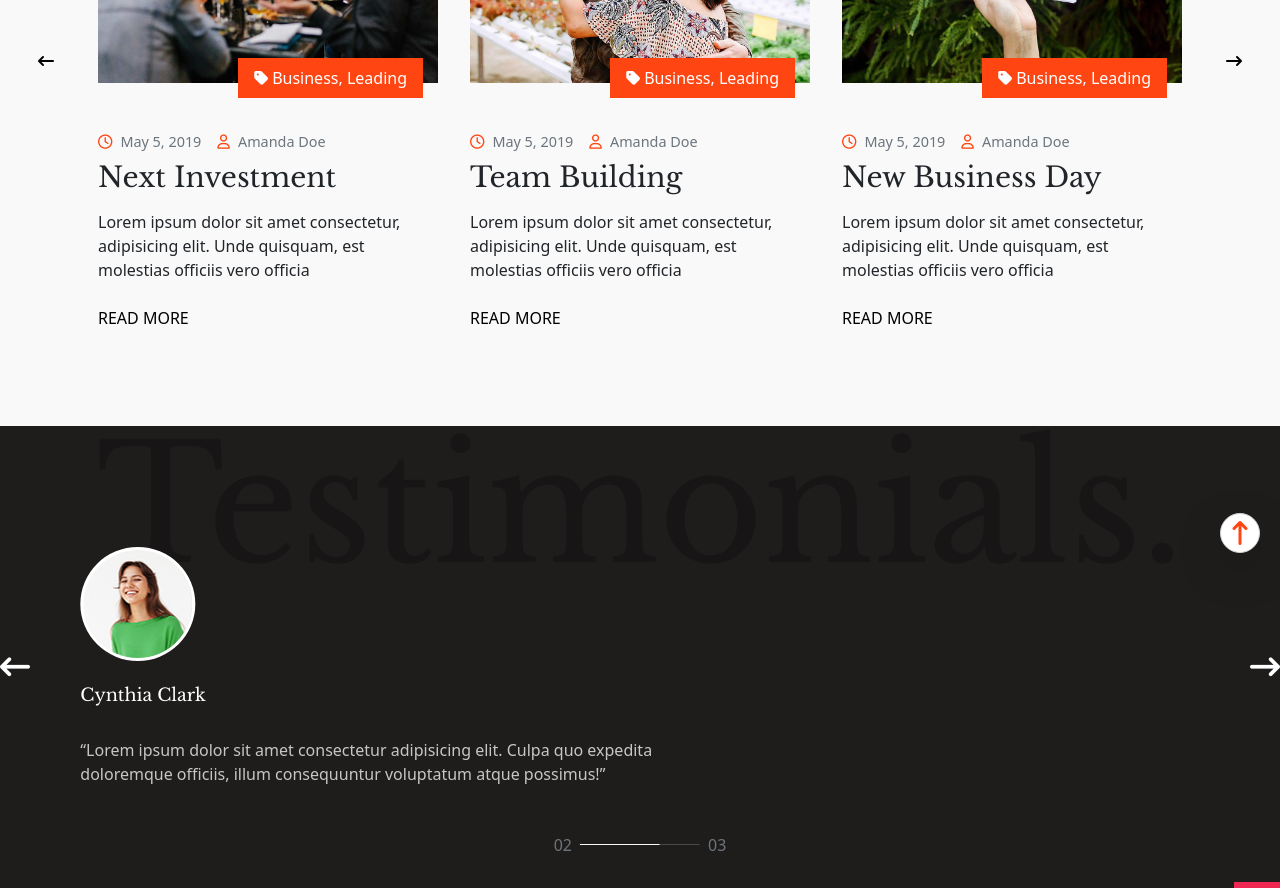
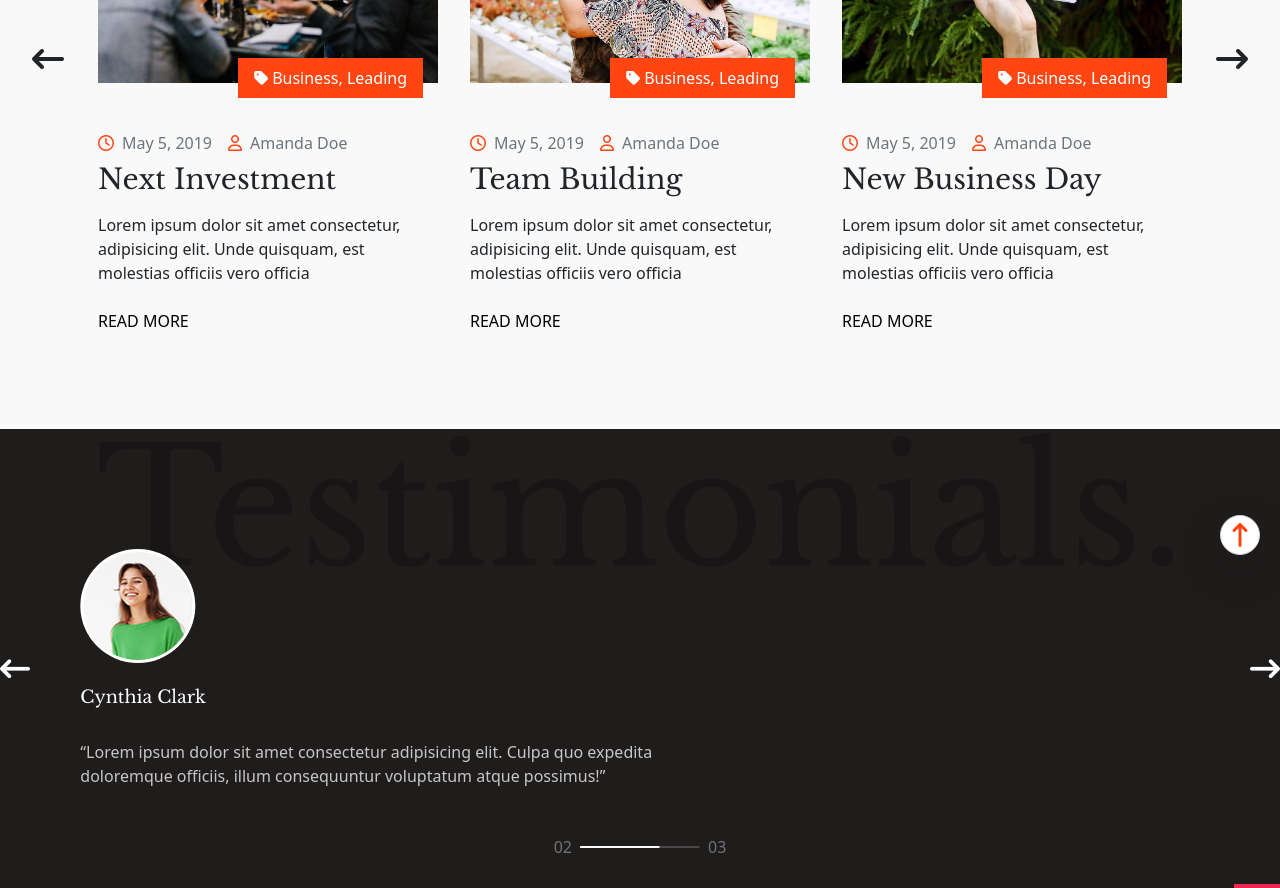
Before and after one commit to marcovittoriozacca/proj-html-vuejs, a Vue app: page / in a window 1280 px wide. Shown: the part 3780-4668 px from the top of the page. Built offline with nearby package versions, Linux system fonts and the light colour scheme.

Commit message:
fix: minor style issues

```diff
--- a/src/assets/sass/_general.scss
+++ b/src/assets/sass/_general.scss
@@ -30,9 +30,7 @@ h1,h2,h3,h4,h5,h6{
 }
 
 
-header,
-main,
-footer{
+header{
     max-width: 2000px;
     margin: 0 auto;
 }
--- a/src/components/main/mainElements/LatestNews.vue
+++ b/src/components/main/mainElements/LatestNews.vue
@@ -65,13 +65,13 @@ export default{
 
                 <template #addons class="position-relative">
 
-                    <button id="prevNews" @click="prev">
-                        <i class="fa fa-arrow-left-long"></i>
-                    </button>
 
-                    <button id="nextNews" @click="next">
-                        <i class="fa fa-arrow-right-long"></i>
-                    </button>
+                        <i @click="prev" class="fa fa-arrow-left-long arrow"></i>
+
+
+
+                        <i @click="next" class="fa fa-arrow-right-long arrow"></i>
+
 
                 </template>
 
@@ -107,7 +107,7 @@ export default{
     }
 
     .icons{
-        font-size: .9rem;
+        font-size: 1rem;
         i{
             color: $orange;
         }
@@ -120,10 +120,12 @@ export default{
         font-weight: 300;
     }
 
-    button{
+    .arrow{
         position: absolute;
         top: 50%;
         transform: translateY(-100%);
+        cursor: pointer;
+        font-size: 2rem;
         &:first-of-type{
             left: -50px;
         }
@@ -139,5 +141,8 @@ export default{
         }
     }
 
-
+    .my-max-w{
+        max-width: 1200px;
+        margin: 0 auto;
+    }
 </style>
--- a/src/components/main/mainElements/TestimonialsComp.vue
+++ b/src/components/main/mainElements/TestimonialsComp.vue
@@ -40,7 +40,7 @@ export default{
             <span v-else>{{ testimonials.length }}</span>
         </div>
 
-        <Carousel ref="carousel" v-model="currentSlide" snapAlign="start" :wrapAround="true" :autoplay="5000" :transition="500" :pauseAutoplayOnHover="true" class="position-relative z-2">
+        <Carousel ref="carousel" v-model="currentSlide" snapAlign="start" :wrapAround="true" :autoplay="5000" :transition="500" :pauseAutoplayOnHover="true" class="position-relative z-2 my-max-w">
             <Slide v-for="testimonial in testimonials" :key="testimonial" class="text-white">
                 <div class="d-flex flex-column testimonial-info row-gap-4">
                     <figure class="m-0">
@@ -132,9 +132,8 @@ export default{
             }
     }
 
-    .carousel__prev,
-.carousel__next {
-  box-sizing: content-box;
-  border: 5px solid white;
+.my-max-w{
+    max-width: 1400px;
+    margin: 0 auto;
 }
 </style>
```
